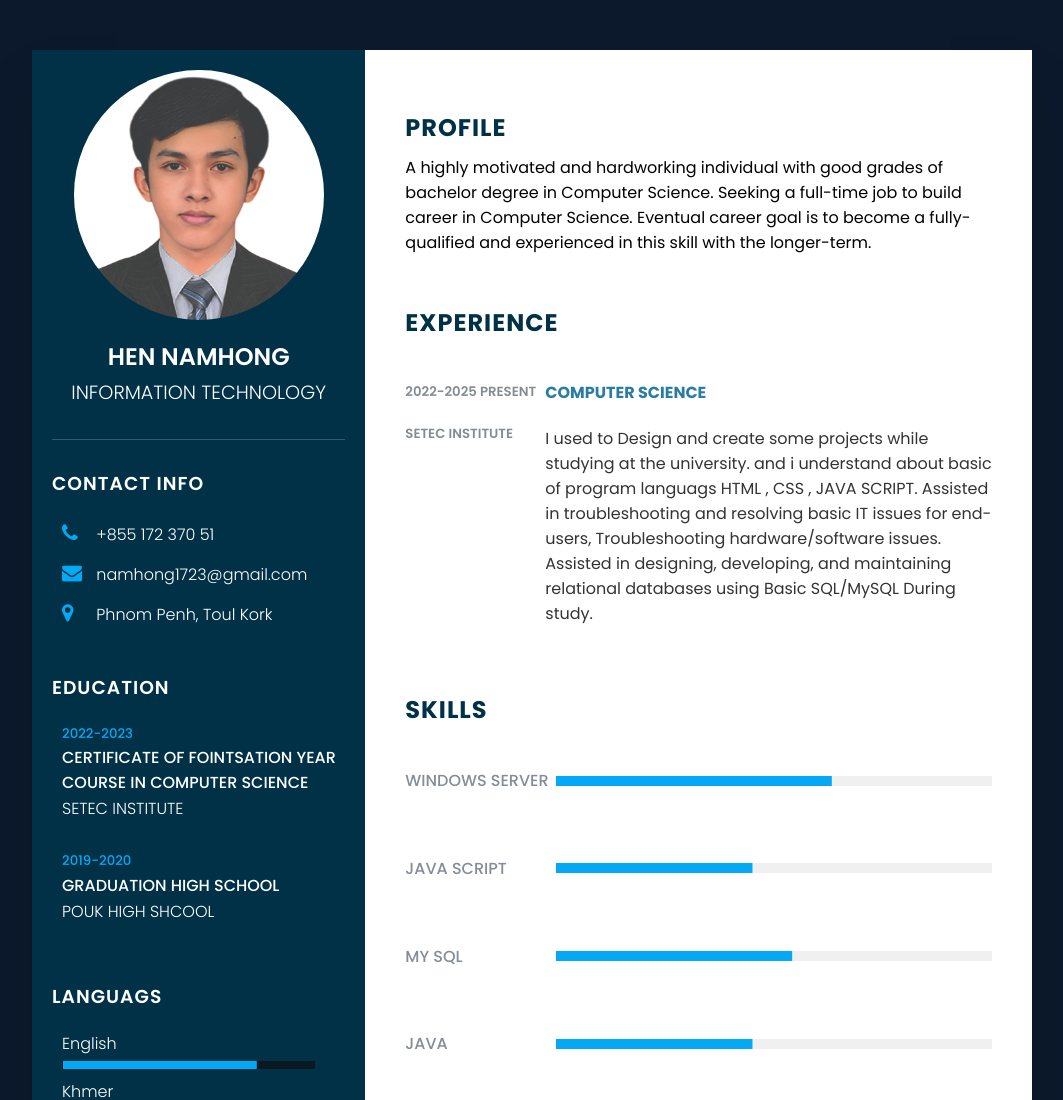
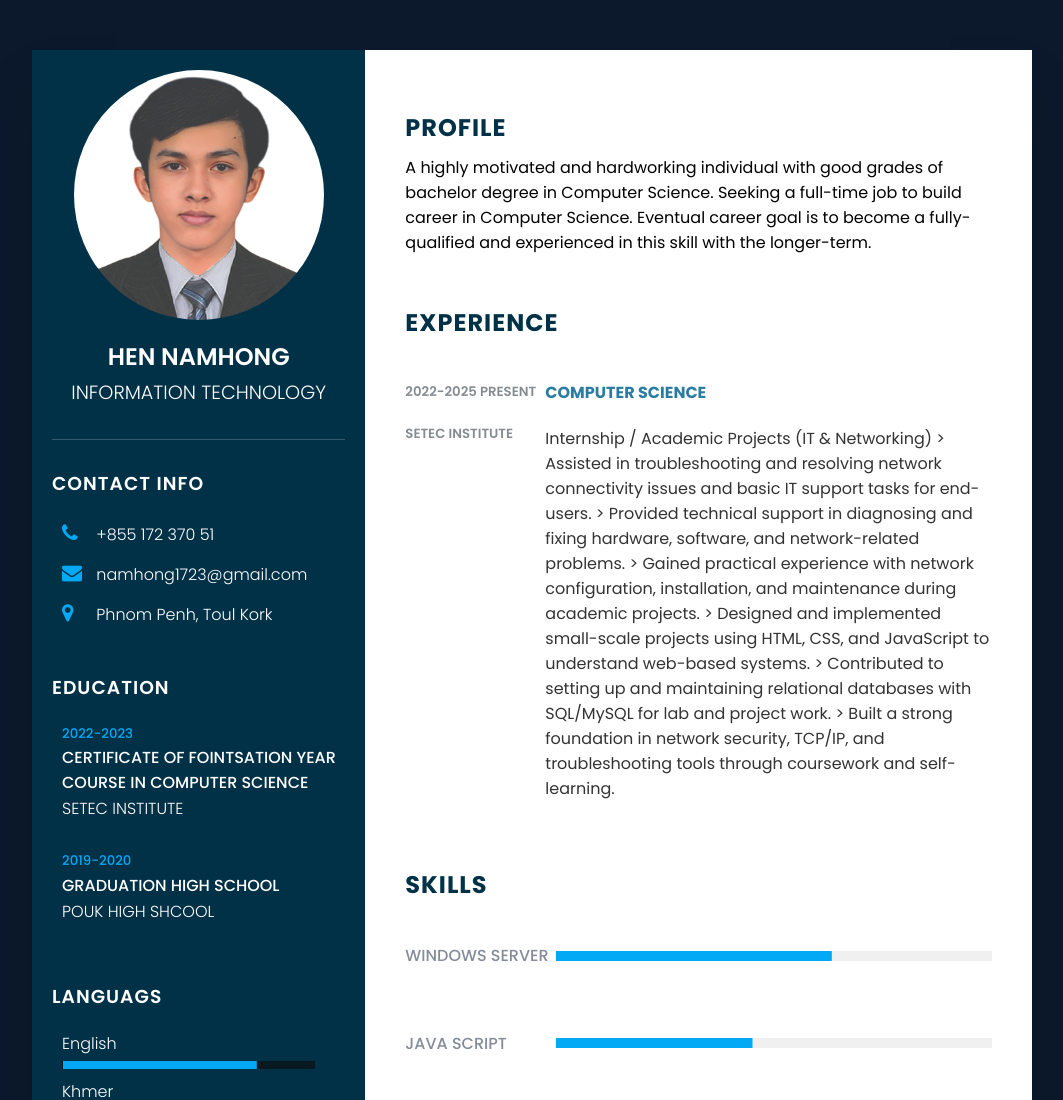
Before and after one commit to hong1234532/hhongCV, a plain HTML site: page index.html in a window 1280 px wide. Shown: the top 1100 px of the page, without its empty margins (108-1171 px from the left). Drawn offline with Linux system fonts and the light colour scheme.

Commit message:
Update index.html

```diff
--- a/index.html
+++ b/index.html
@@ -167,8 +167,19 @@
 
                                 <h4>Computer Science</h4>
 
-                                <P> I used to Design and create some projects while studying at the university. and i understand about basic of program languags HTML , CSS , JAVA SCRIPT. Assisted in troubleshooting and resolving basic IT issues for end-users,
-                                    Troubleshooting hardware/software issues. Assisted in designing, developing, and maintaining relational databases using Basic SQL/MySQL During study.
+                                <P> Internship / Academic Projects (IT & Networking)
+
+                                   > Assisted in troubleshooting and resolving network connectivity issues and basic IT support tasks for end-users.
+
+                                   > Provided technical support in diagnosing and fixing hardware, software, and network-related problems.
+
+                                   > Gained practical experience with network configuration, installation, and maintenance during academic projects.
+
+                                   > Designed and implemented small-scale projects using HTML, CSS, and JavaScript to understand web-based systems.
+
+                                   > Contributed to setting up and maintaining relational databases with SQL/MySQL for lab and project work.
+
+                                   > Built a strong foundation in network security, TCP/IP, and troubleshooting tools through coursework and self-learning.
                                 </P>
 
                             </div>
```
